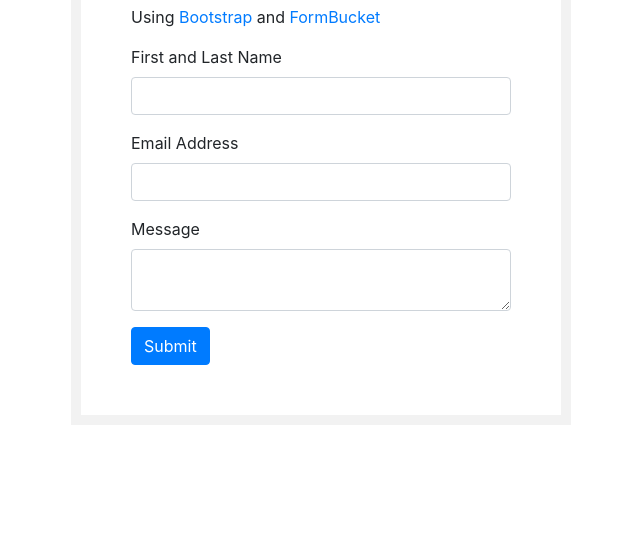
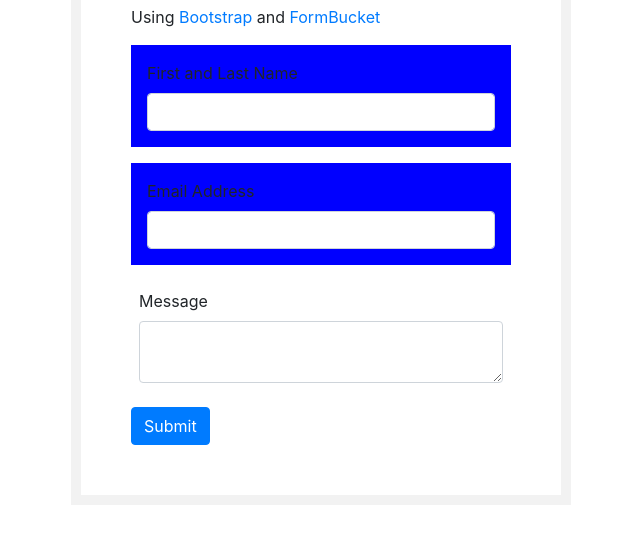
Before and after one commit to junkbiin/practice-test-two, a plain HTML site: page q2.html in a window 1280 px wide. Shown: the part 111-654 px from the top of the page, without its empty margins (319-959 px from the left). Drawn offline with nearby package versions, Linux system fonts and the light colour scheme.

Commit message:
finalized

```diff
--- a/q2.html
+++ b/q2.html
@@ -13,6 +13,15 @@
             background: #ffffff;
             border: 10px solid #f2f2f2;
         }
+
+        .form-group.blue-background {
+            background-color: blue;
+            padding: 1em; /* equal to current font size */
+        }
+
+        .form-group {
+            padding: 0.5em; /* equal to 1/2 the current font size */
+        }
     </style>
 </head>
 <body>
@@ -24,11 +33,11 @@
                 <p>Using <a href="https://getbootstrap.com">Bootstrap</a> and <a
                         href="https://www.formbucket.com">FormBucket</a></p>
                 <form action="https://api.formbucket.com/f/c2K3QTQ" method="post">
-                    <div class="form-group">
+                    <div class="form-group blue-background">
                         <label for="name">First and Last Name</label>
                         <input class="form-control" id="name" type="text" name="Name">
                     </div>
-                    <div class="form-group">
+                    <div class="form-group blue-background">
                         <label for="email">Email Address</label>
                         <input class="form-control" id="email" type="email" name="Email">
                     </div>
```
Also changed, not shown: q3.html (+8 -2 lines).
